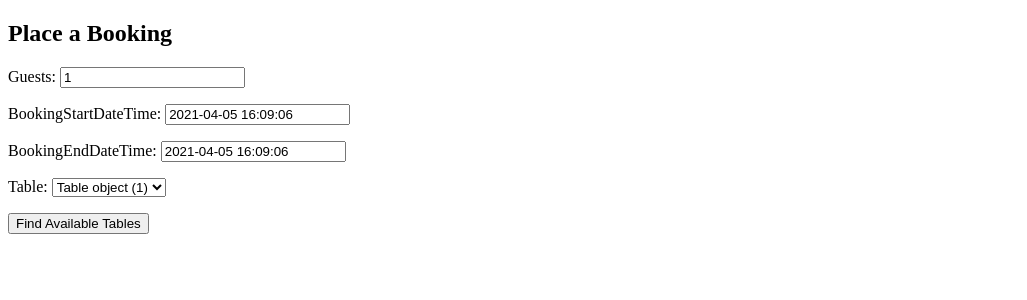
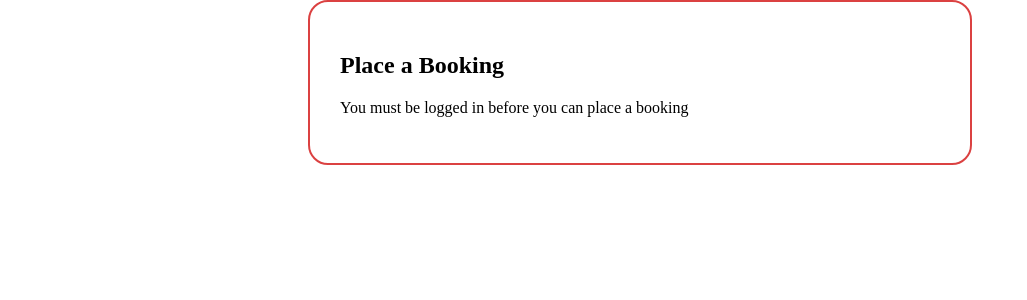
Before and after one commit to absolutetrader/e-restaurant, a Django app: page /create in a window 1280 px wide. Shown: the part 211-511 px from the top of the page, without its empty margins (0-1027 px from the left). Run offline with Django 3.2, Linux system fonts and the light colour scheme; tables that the repository leaves empty hold one stand-in row (values such as "Sample post"); parts of the project's set-up code (start-up, migrations or seed data) failed here and were passed over.

Commit message:
Implemented 2 stage booking

```diff
--- a/eResturant_web/app/forms/__init__.py
+++ b/eResturant_web/app/forms/__init__.py
@@ -1,2 +1,2 @@
 from .user_forms import NewUserForm, ProfileForm
-from .booking_forms import BookingForm, editBookingForm
+from .booking_forms import InitialBookingForm, editBookingForm
--- a/eResturant_web/app/forms/booking_forms.py
+++ b/eResturant_web/app/forms/booking_forms.py
@@ -5,7 +5,8 @@ from django.forms import ValidationError
 from datetime import datetime, timedelta
 
 
-
+class DateTimeInput(forms.DateTimeInput):
+    input_type = 'datetime-local'
 
 class InitialBookingForm(forms.ModelForm):
 
@@ -15,8 +16,16 @@ class InitialBookingForm(forms.ModelForm):
             'guests',
             'bookingStartDateTime',
             'bookingEndDateTime',
-            'table'
         ]
+        widgets = {
+            'bookingStartDateTime' : DateTimeInput(),
+            'bookingEndDateTime' : DateTimeInput(),
+        }
+        labels = {
+            'guests' : 'Number of Guests:',
+            'bookingStartDateTime' : 'Booking Start Time',
+            'bookingEndDateTime' : 'Booking End Time',
+        }
 
     def clean_guests(self):
         data = self.cleaned_data['guests']
@@ -32,11 +41,12 @@ class InitialBookingForm(forms.ModelForm):
 
 
 class FinalBookingForm(forms.Form):
-    table = forms.RadioSelect(choices = Table.objects.all())
-    #def __init__(self, dynamic_field_names, *args, **kwargs):
-        #super(FinalBookingForm, self).__init__(*args, **kwargs)
-        #for field_name in dynamic_field_names:
-            #self.fields[field_name] = forms.ChoiceField()
+    def __init__(self, *args, **kwargs):
+        guests = kwargs.pop('guests', None)
+        booking_start_date_time = kwargs.pop('booking_start_date_time', None)
+        booking_end_date_time = kwargs.pop('booking_end_date_time', None)
+        super(FinalBookingForm, self).__init__(*args, **kwargs)
+        table = forms.ModelChoiceField(queryset = get_available_tables(booking_start_date_time, booking_end_date_time, guests))
 
 
 class editBookingForm(forms.ModelForm):
@@ -49,3 +59,36 @@ class editBookingForm(forms.ModelForm):
             'bookingStartDateTime',
             'bookingEndDateTime'
         ]
+
+
+def get_available_tables(booking_start_date_time, booking_end_date_time, guests):
+    l_bound_time = booking_start_date_time
+    u_bound_time = booking_end_date_time
+
+    tables_booked_ids = []
+    # Exclude tables which start and end booking date includes requested initial booking date_time
+    tables_booked = Booking.objects.filter(bookingStartDateTime__lt= l_bound_time, bookingEndDateTime__gt = l_bound_time).values('table')
+    tables_booked_ids_temp = [x['table'] for x in tables_booked]
+    tables_booked_ids = tables_booked_ids + tables_booked_ids_temp
+
+    # Exclude tables which start and end booking date includes requested ending booking date_time
+    tables_booked = Booking.objects.filter(bookingStartDateTime__lt = u_bound_time, bookingEndDateTime__gt = u_bound_time).values('table')
+    tables_booked_ids_temp = [x['table'] for x in tables_booked]
+    tables_booked_ids = tables_booked_ids + tables_booked_ids_temp
+
+    # Exclude tables which booking slots is inside requested booking slot
+    tables_booked = Booking.objects.filter(bookingStartDateTime__gt = l_bound_time, bookingEndDateTime__lt = u_bound_time).values('table')
+    tables_booked_ids_temp = [x['table'] for x in tables_booked]
+    tables_booked_ids = tables_booked_ids + tables_booked_ids_temp
+
+    # Exclude tables which include requested booking slot
+    tables_booked = Booking.objects.filter(bookingStartDateTime__lt = l_bound_time, bookingEndDateTime__gt = u_bound_time).values('table')
+    tables_booked_ids_temp = [x['tablee'] for x in tables_booked]
+    tables_booked_ids = tables_booked_ids + tables_booked_ids_temp
+
+    # Then I get a list of all the tables, of the needed size, available in that restaurant and
+    # I exclude the previous list of unavailable tables. I order the list from the smaller table
+    # to the bigger one and I return the first, smaller one, available.
+    tables = Table.objects.filter(maxCapacity__gte=guests).exclude(id__in=tables_booked_ids)
+
+    return tables
--- a/eResturant_web/app/models/booking_model.py
+++ b/eResturant_web/app/models/booking_model.py
@@ -4,18 +4,17 @@ from django.conf import settings
 from datetime import datetime, timedelta
 from django.core.exceptions import ValidationError
 from django.db.models.deletion import CASCADE
-from .user_model import userProfile
+
 
 
 class Table(models.Model):
     maxCapacity = models.IntegerField()
-    isBooked = models.BooleanField(default=False)
 
 
 class Booking(models.Model):
     user = models.ForeignKey(
-        userProfile, on_delete=models.CASCADE, default=1)
-    table = models.ForeignKey(Table, on_delete=models.CASCADE, default="")
+        settings.AUTH_USER_MODEL, on_delete=models.CASCADE, null=True)
+    table = models.ForeignKey(Table, on_delete=models.CASCADE, null=True)
     bookingStartDateTime = models.DateTimeField(default=datetime.now)
     bookingEndDateTime = models.DateTimeField(default=datetime.now)
     guests = models.IntegerField(default=1)
--- a/eResturant_web/app/static/app/site.css
+++ b/eResturant_web/app/static/app/site.css
@@ -125,3 +125,22 @@
 #login {
   width: 80%;
 }
+
+#booking ul {
+  font-size: 15px;
+  font-style: italic;
+  color: silver;
+}
+
+#booking label {
+  display: block;
+  width: 100%;
+}
+
+#booking {
+  margin: auto;
+  width: 600px;
+  padding: 30px;
+  border: 2px solid #db4141;
+  border-radius: 20px;
+}
--- a/eResturant_web/app/templates/app/bookings_create.html
+++ b/eResturant_web/app/templates/app/bookings_create.html
@@ -1,6 +1,7 @@
 {% extends 'app/base.html' %}
 
 {% block content %}
+{% if user.is_authenticated %}
 <div id="booking">
     <h2>Place a Booking</h2>
     <form method='POST'> {% csrf_token %}
@@ -10,5 +11,10 @@
     </form>
 
 </div>
-
+{% else %}
+<div id="booking">
+<h2>Place a Booking</h2>
+<p>You must be logged in before you can place a booking</p>
+</div>
+{% endif %}
 {% endblock content %}
--- a/eResturant_web/app/urls.py
+++ b/eResturant_web/app/urls.py
@@ -8,13 +8,13 @@ from django.contrib.auth import views as auth_views
 
 urlpatterns = [
     path("", loginSignup.home, name="home"),
-
     path("hello/<name>", loginSignup.hello_there, name="hello_there"),
     path("register", loginSignup.register, name="register"),
     path("login", loginSignup.login_view, name="login"),
     path('logout', loginSignup.logout_view, name='logout'),
     path('booking', booking.bookings_view, name='bookings'),
     path('create', booking.booking_create_view, name='bookings/create'),
+    path('create/table', booking.booking_create_table_view, name='bookings/create/table'),
     path('edit', booking.booking_edit_view, name='bookings/edit'),
     path('meal', mealOrdering.meal_order_view, name='mealOrder'),
     #path('order', mealOrdering.make_order_view, name='mealOrder/order')
--- a/eResturant_web/app/views/booking.py
+++ b/eResturant_web/app/views/booking.py
@@ -1,8 +1,11 @@
 from django.shortcuts import render
 from django.http import HttpResponse
 from app.models.booking_model import Booking, Table
-from app.forms.booking_forms import InitialBookingForm, editBookingForm
+from app.forms.booking_forms import InitialBookingForm, editBookingForm, FinalBookingForm
+import datetime
 from django.shortcuts import redirect
+import json
+from json import JSONEncoder
 
 
 # Create your views here.
@@ -23,13 +26,26 @@ def booking_create_view(request):
         f = initial_form.save(commit=False)
         f.user = current_user
         f.save()
-            #final_form = FinalBookingForm(get_available_tables(initial_form.cleaned_data.get("bookingStartDateTime"), initial_form.cleaned_data.get("bookingEndDateTime"), initial_form.cleaned_data.get("guests")))
+        current_guests = initial_form.cleaned_data['guests']
+        current_start_datetime = initial_form.cleaned_data['bookingStartDateTime']
+        current_end_datetime = initial_form.cleaned_data['bookingEndDateTime']
+        request.session['current_guests'] = current_guests
+        request.session['current_start_datetime'] = json.dumps(current_start_datetime, cls=DateTimeEncoder)
+        request.session['current_end_datetime'] = json.dumps(current_end_datetime, cls= DateTimeEncoder)
+        return redirect("bookings/create/table")
 
 
 
     return render(request, 'app/bookings_create.html', { 'initial_form' : initial_form})
 
+def booking_create_table_view(request):
 
+    table_form = FinalBookingForm(request.POST, guests = request.session.get('current_guests'), booking_start_date_time = json.loads(request.session.get('current_start_datetime'), object_hook=DecodeDateTime), booking_end_date_time = json.loads(request.session.get('current_end_datetime'), object_hook=DecodeDateTime))
+    if request.method == "POST":
+        table_form = FinalBookingForm(request.POST, guests = request.session.get('current_guests'), booking_start_date_time = json.loads(request.session.get('current_start_datetime'), object_hook=DecodeDateTime), booking_end_date_time = json.loads(request.session.get('current_end_datetime'), object_hook=DecodeDateTime))
+
+
+    return render(request, 'app/bookings_create_table.html', {'table_form' : table_form})
 
 def booking_edit_view(request, *args, **kwargs):
     form = editBookingForm(request.POST or None)
@@ -44,34 +60,11 @@ def booking_edit_view(request, *args, **kwargs):
 
 
 
-def get_available_tables(booking_start_date_time, booking_end_date_time, guests):
-    l_bound_time = booking_start_date_time
-    u_bound_time = booking_end_date_time
+class DateTimeEncoder(JSONEncoder):
+    def default (self, obj):
+        if isinstance(obj, (datetime.date, datetime.datetime)):
+            return obj.isoformat()
 
-    tables_booked_ids = []
-    # Exclude tables which start and end booking date includes requested initial booking date_time
-    tables_booked = Booking.objects.filter(bookingStartDateTime__lt= l_bound_time, bookingEndDateTime__gt = l_bound_time).values('table')
-    tables_booked_ids_temp = [x['table'] for x in tables_booked]
-    tables_booked_ids = tables_booked_ids + tables_booked_ids_temp
-
-    # Exclude tables which start and end booking date includes requested ending booking date_time
-    tables_booked = Booking.objects.filter(bookingStartDateTime__lt = u_bound_time, bookingEndDateTime__gt = u_bound_time).values('table')
-    tables_booked_ids_temp = [x['table'] for x in tables_booked]
-    tables_booked_ids = tables_booked_ids + tables_booked_ids_temp
-
-    # Exclude tables which booking slots is inside requested booking slot
-    tables_booked = Booking.objects.filter(bookingStartDateTime__gt = l_bound_time, bookingEndDateTime__lt = u_bound_time).values('table')
-    tables_booked_ids_temp = [x['table'] for x in tables_booked]
-    tables_booked_ids = tables_booked_ids + tables_booked_ids_temp
-
-    # Exclude tables which include requested booking slot
-    tables_booked = Booking.objects.filter(bookingStartDateTime__lt = l_bound_time, bookingEndDateTime__gt = u_bound_time).values('table')
-    tables_booked_ids_temp = [x['tablee'] for x in tables_booked]
-    tables_booked_ids = tables_booked_ids + tables_booked_ids_temp
-
-    # Then I get a list of all the tables, of the needed size, available in that restaurant and
-    # I exclude the previous list of unavailable tables. I order the list from the smaller table
-    # to the bigger one and I return the first, smaller one, available.
-    tables = Table.objects.filter(maxCapacity__gte=guests).exclude(id__in=tables_booked_ids)
-
-    return tables
+def DecodeDateTime(date):
+    date = datetime.fromisoformat(date)
+    return date
```
Also changed, not shown: eResturant_web/app/templates/app/bookings_create_table.html (added, +14 -0 lines).
